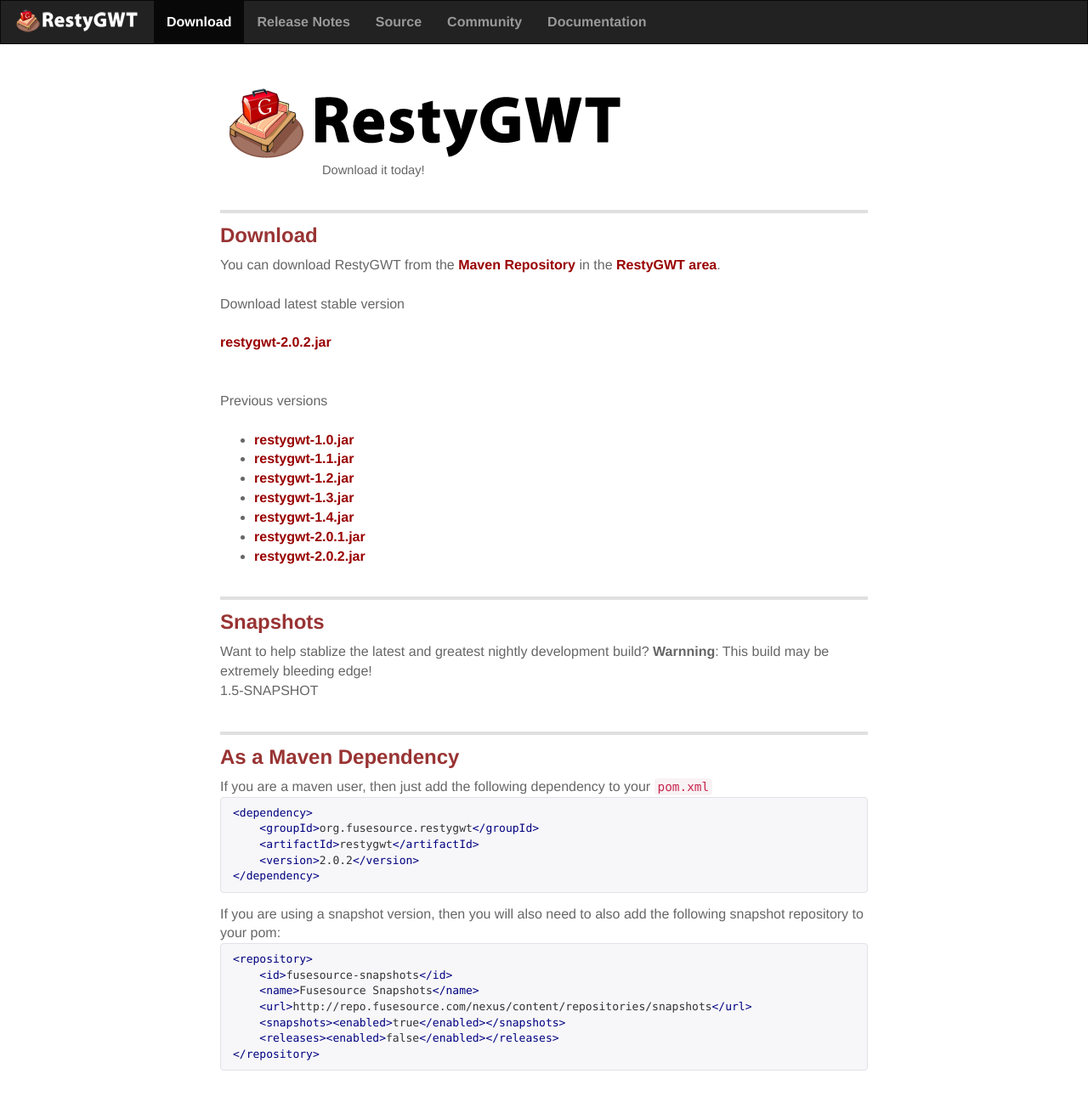
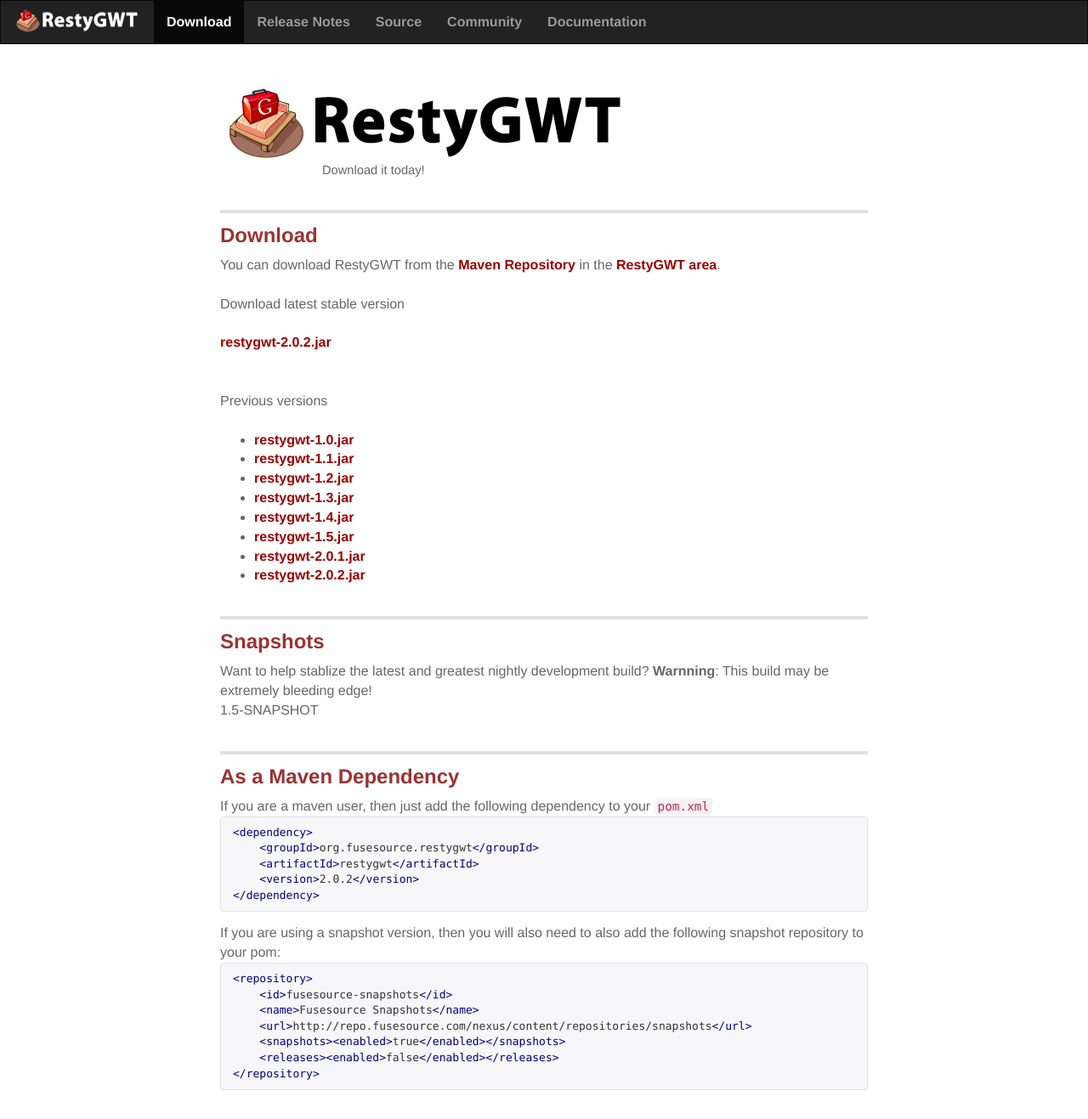
Before and after one commit to BadgerPc/resty-gwt.github.io, a Jekyll site: the page built from download.markdown, in a window 1280 px wide. Shown: the whole page at 85% size. Built offline with Jekyll 4.4.1, drawn with Linux system fonts in a browser that asks for light colours; Markdown is read by kramdown in place of the engine named in the settings; before the commit the page ends 1294 px from its top, so only the background shows below that.

Commit message:
update download link
.

```diff
--- a/_config.yml
+++ b/_config.yml
@@ -1,12 +1,12 @@
 name: RestyGWT
 markdown: redcarpet
 pygments: true
-release_base: http://repo.fusesource.com/nexus/content/groups/public/org/fusesource/restygwt/restygwt
+release_base: http://search.maven.org/remotecontent?filepath=org/fusesource/restygwt/restygwt
 project_name: restygwt
 project_id: resty-gwt
 project_snapshot_version: 2.0.3-SNAPSHOT
 project_version: 2.0.2
-project_versions: [1.0,1.1,1.2,1.3,1.4,2.0.1,2.0.2]
+project_versions: [1.0,1.1,1.2,1.3,1.4,1.5,2.0.1,2.0.2]
 git_user_url: git://github.com/chirino/resty-gwt.git
 github_page: https://github.com/resty-gwt/
 issue_tracker: https://github.com/resty-gwt/resty-gwt/issues
```
